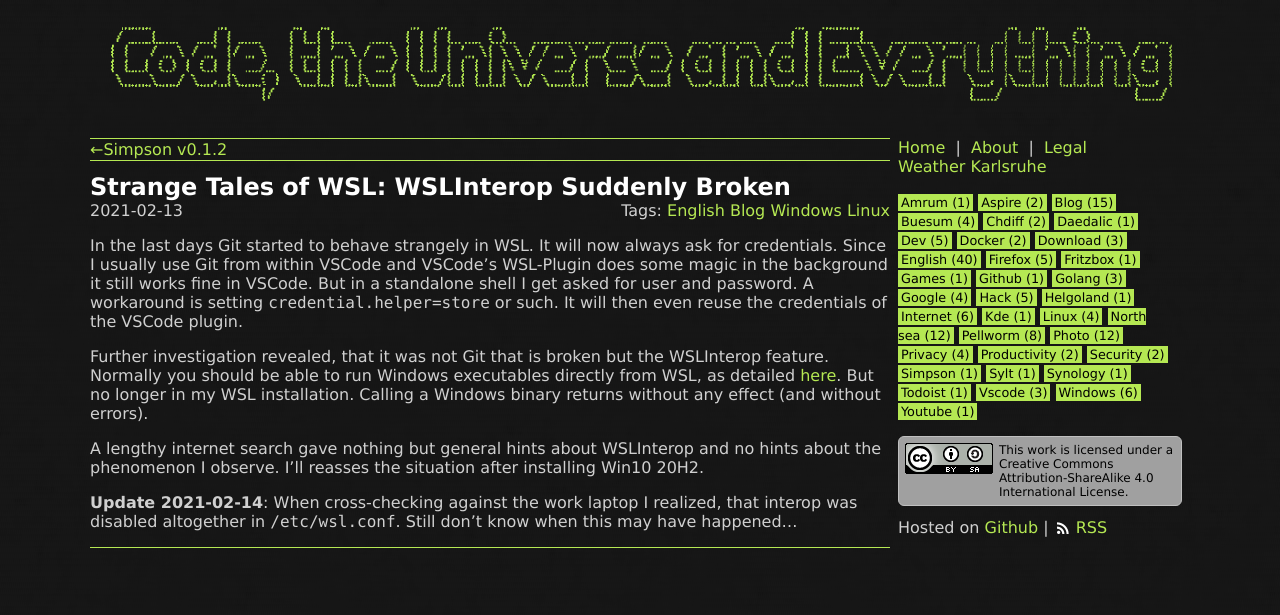
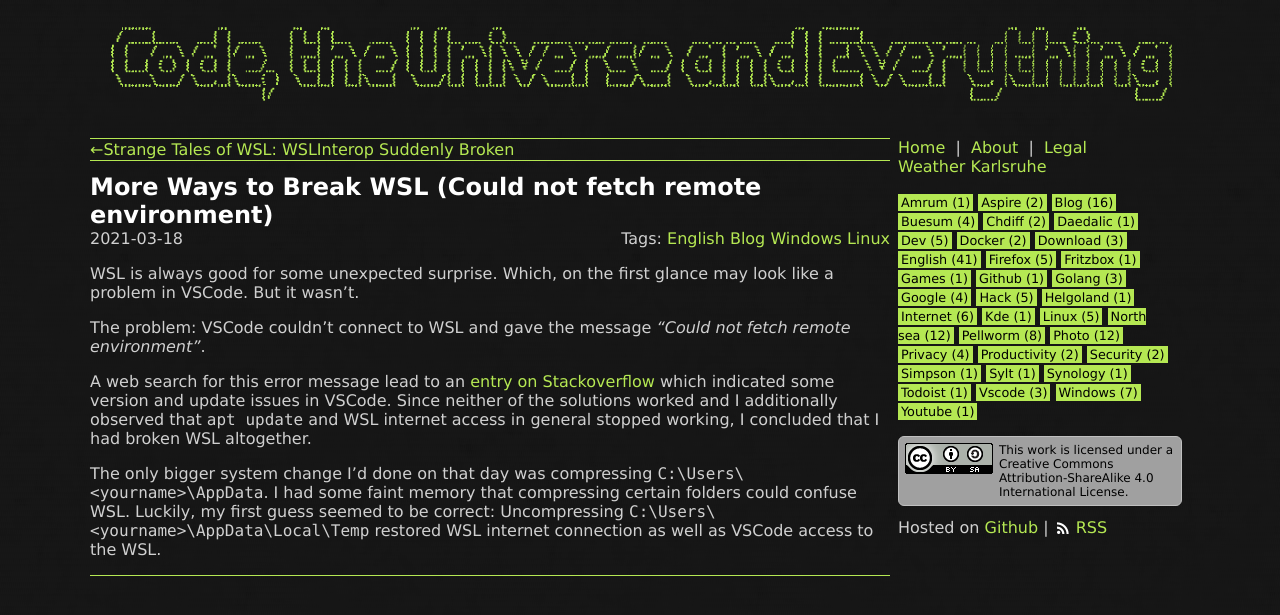
Before and after one commit to soerenkoehler/soerenkoehler.github.io, a Jekyll site: the page built from index.html, in a window 1280 px wide. Shown: the top 615 px of the page. Built offline with Jekyll 4.4.1, drawn with Linux system fonts in a browser that asks for light colours.

Commit message:
post: breaking WSL

```diff
--- /dev/null
+++ b/_posts/blog/2021-03-18-wsl2-how-to-break.md
@@ -0,0 +1,24 @@
+---
+layout: post
+title: "More Ways to Break WSL (Could not fetch remote environment)"
+tags: [english, blog, windows, linux]
+---
+WSL is always good for some unexpected surprise. Which, on the first glance may
+look like a problem in VSCode. But it wasn't.
+
+The problem: VSCode couldn't connect to WSL and gave the message _"Could not
+fetch remote environment"_.
+
+A web search for this error message lead to an [entry on
+Stackoverflow][so]{:target="_blank"} which indicated some version and update
+issues in VSCode. Since neither of the solutions worked and I additionally
+observed that `apt update` and WSL internet access in general stopped working, I
+concluded that I had broken WSL altogether.
+
+The only bigger system change I'd done on that day was compressing
+`C:\Users\<yourname>\AppData`. I had some faint memory that compressing certain
+folders could confuse WSL. Luckily, my first guess seemed to be correct:
+Uncompressing `C:\Users\<yourname>\AppData\Local\Temp` restored WSL internet
+connection as well as VSCode access to the WSL.
+
+[so]: https://stackoverflow.com/questions/64125085/vs-code-connect-to-wsl-ubuntu-20-04-lts-fail-with-error-could-not-fetch-remote/
```
Also changed, not shown: _posts/dev/2020-11-08-go-and-gcc.md (+2 -2 lines).
